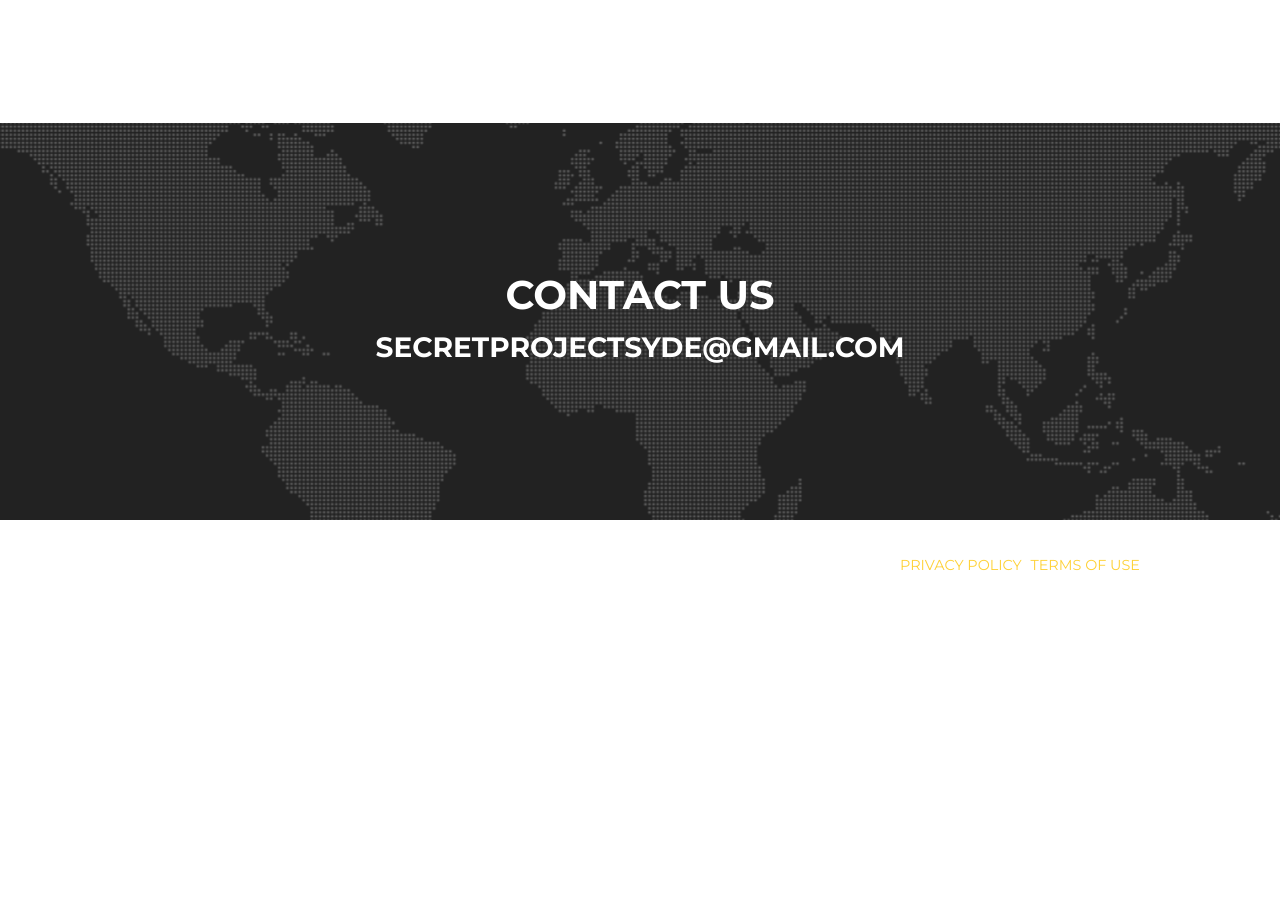
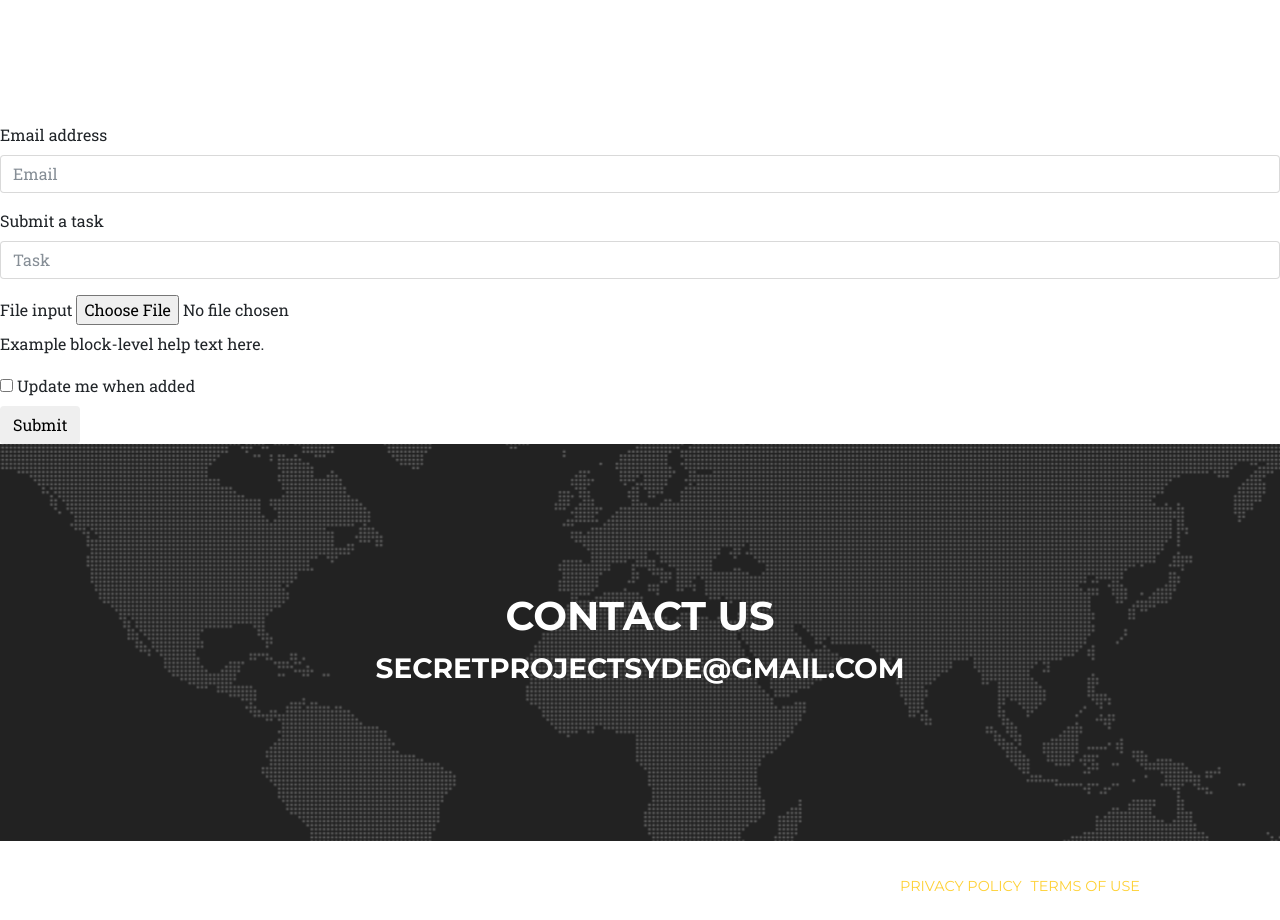
Before and after one commit to ROOSTERs/SYDE-Calendar-Project, a plain HTML site: page index.html in a window 1280 px wide. Shown: the part 1700-2620 px from the top of the page. Before the commit the page ends 2310 px from the top, so only its background shows below. Drawn offline with Linux system fonts and the light colour scheme; a web font is replaced by a local one.

Commit message:
Test adding a form
Quick test

```diff
--- a/index.html
+++ b/index.html
@@ -90,6 +90,28 @@
         <iframe src="https://calendar.google.com/calendar/b/6/embed?height=600&amp;wkst=1&amp;bgcolor=%23FFFFFF&amp;src=secretprojectsyde%40gmail.com&amp;color=%231B887A&amp;ctz=America%2FToronto" style="border-width:0" width="800" height="600" frameborder="0" scrolling="no"></iframe>
       </div>
     </section>
+
+    <form>
+  <div class="form-group">
+    <label for="exampleInputEmail1">Email address</label>
+    <input type="email" class="form-control" id="exampleInputEmail1" placeholder="Email">
+  </div>
+  <div class="form-group">
+    <label for="exampleInputTask1">Submit a task</label>
+    <input type="password" class="form-control" id="exampleInputTask1" placeholder="Task">
+  </div>
+  <div class="form-group">
+    <label for="exampleInputFile">File input</label>
+    <input type="file" id="exampleInputFile">
+    <p class="help-block">Example block-level help text here.</p>
+  </div>
+  <div class="checkbox">
+    <label>
+      <input type="checkbox"> Update me when added
+    </label>
+  </div>
+  <button type="submit" class="btn btn-default">Submit</button>
+</form>
     <!-- Tutor Grid
     <section class="bg-light" id="portfolio">
       <div class="container">
```
